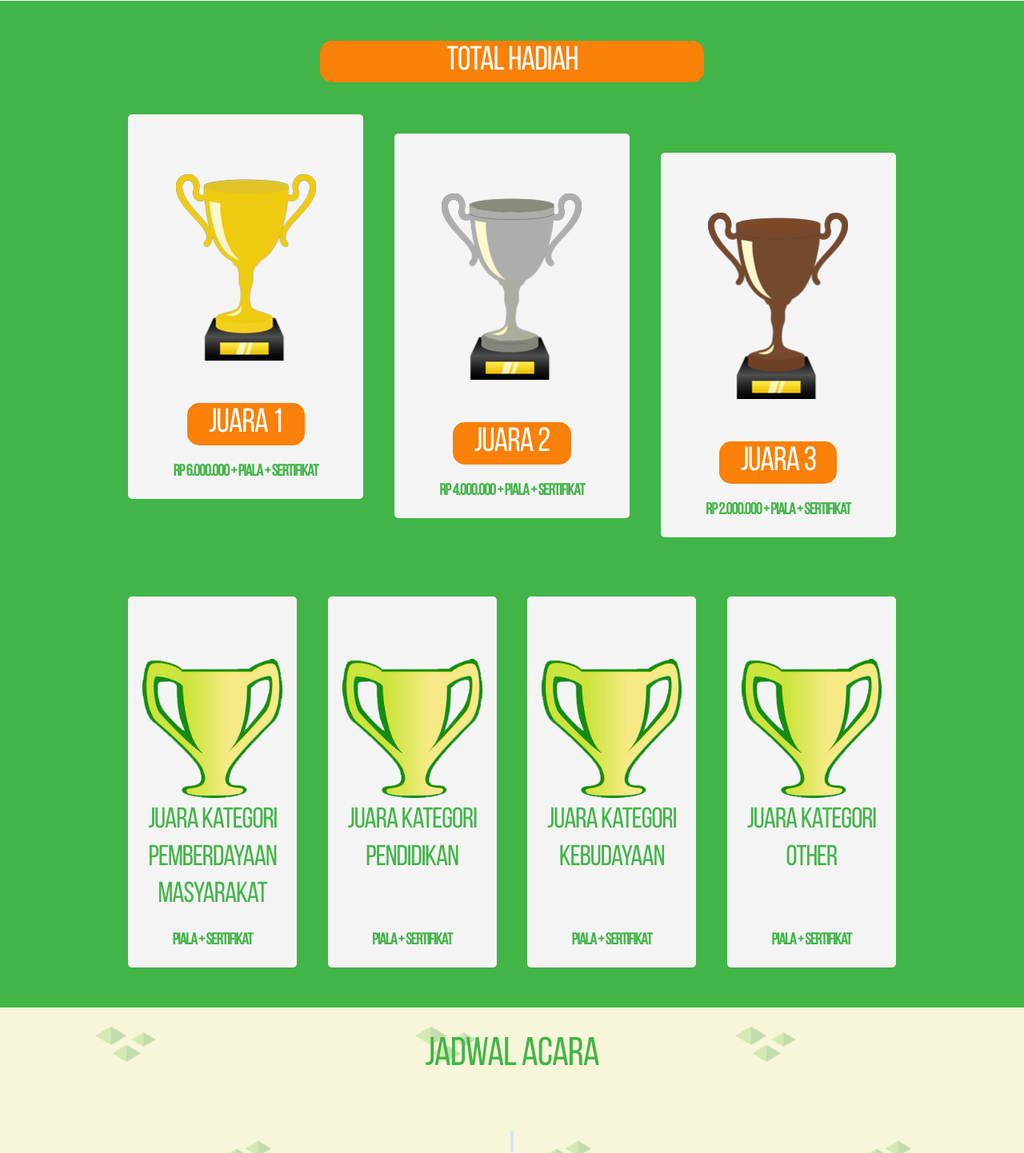
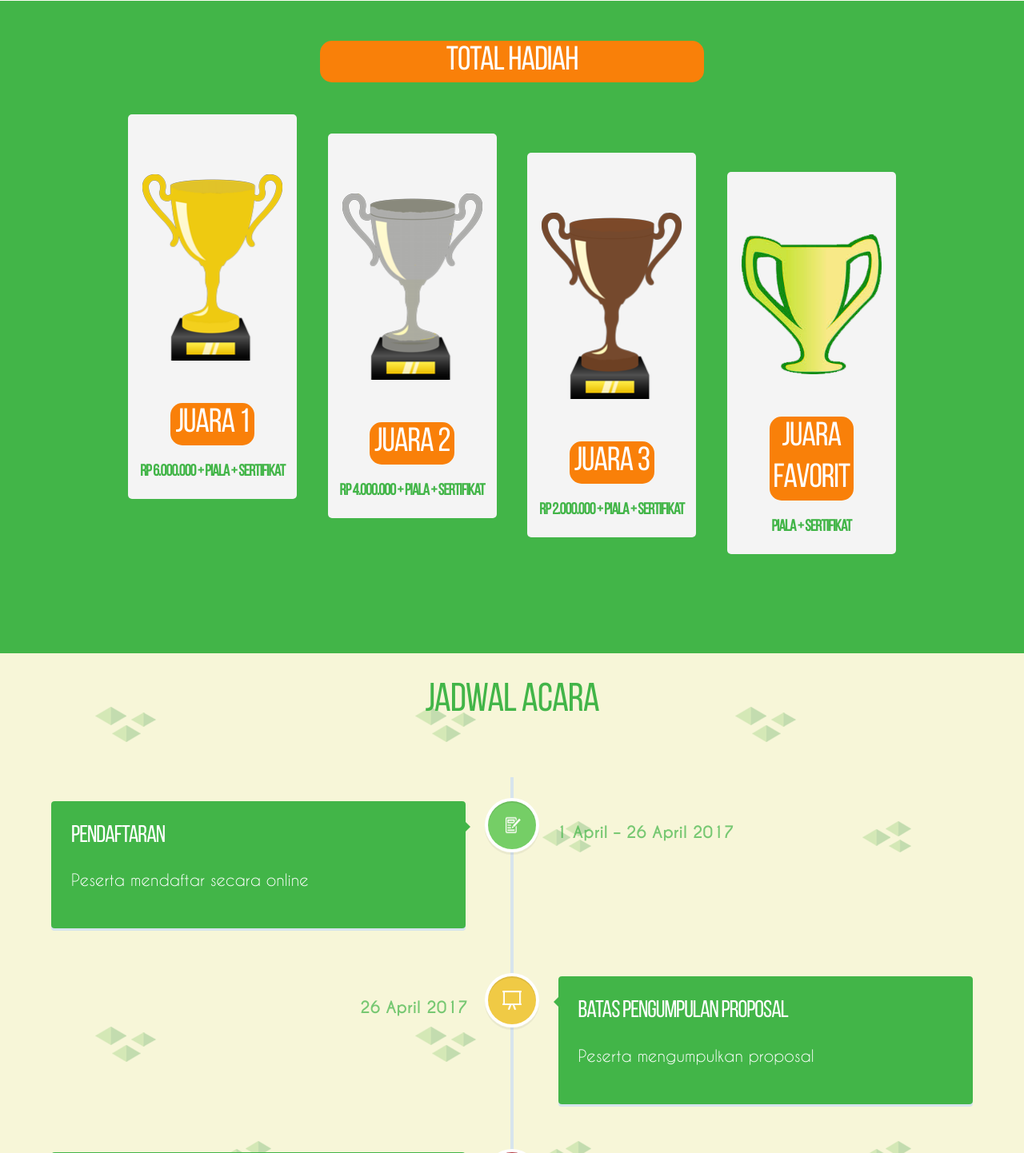
Before and after one commit to EkaJuliantara/upc-frontend, a PHP site: page / in a window 1280 px wide. Shown: the part 1621-3063 px from the top of the page at 80% size. Run offline with PHP 8.4, Linux system fonts and the light colour scheme.

Commit message:
changed juara

```diff
--- a/css/style.css
+++ b/css/style.css
@@ -309,7 +309,7 @@ a.site-title:hover {
     padding-bottom: 20px;
 }
 
-#bab2 .four{
+#bab2 .tropi > div{
     height:auto;
     border-radius: 5px;
     background-color: #F4F4F4;
--- a/index.html
+++ b/index.html
@@ -138,15 +138,13 @@
             </div>
             <center>
             <div class="row tropi">
-                <div class="four columns"><div class="tengah"><img src="trophy-gold.png"><br/><br/><br/><br/> <h2>JUARA 1</h2><h4><strong>Rp 6.000.000 + Piala + Sertifikat</strong></h4></div></div>
-                <br/><div class="four columns"><div class="tengah"><img src="trophy-silver.png"><br/><br/><br/><br/> <h2>JUARA 2</h2><h4><strong>Rp 4.000.000 + Piala + Sertifikat</strong></h4></div></div>
-                <br/><div class="four columns"><div class="tengah"><img src="trophy-broze.png"><br/><br/><br/><br/> <h2>JUARA 3</h2><h4><strong>Rp 2.000.000 + Piala + Sertifikat</strong></h4></div></div>
+                <div class="three columns"><div class="tengah"><img src="trophy-gold.png"><br/><br/><br/><br/> <h2>JUARA 1</h2><h4><strong>Rp 6.000.000 + Piala + Sertifikat</strong></h4></div></div>
+                <br/><div class="three columns"><div class="tengah"><img src="trophy-silver.png"><br/><br/><br/><br/> <h2>JUARA 2</h2><h4><strong>Rp 4.000.000 + Piala + Sertifikat</strong></h4></div></div>
+                <br/><div class="three columns"><div class="tengah"><img src="trophy-broze.png"><br/><br/><br/><br/> <h2>JUARA 3</h2><h4><strong>Rp 2.000.000 + Piala + Sertifikat</strong></h4></div></div>
+                <br/><div class="three columns bgkategori"><div class="tengah"><img src="kategori.png"><br/><br/><br/><br/> <h2>Juara Favorit</h2><h4><strong>Piala + Sertifikat</strong></h4></div></div>
             </div><br/>
             <div class="row tropi jarak">
-                <div class="three columns bgkategori"><div class="tengah"><img src="kategori.png"><br/><br/><h3>Juara Kategori Pemberdayaan Masyarakat</h3><h4><strong>Piala + Sertifikat</strong></h4></div></div>
-                <div class="three columns bgkategori"><div class="tengah"><img src="kategori.png"><br/><br/><h3>Juara Kategori Pendidikan<br/>&nbsp;</h3><h4><strong>Piala + Sertifikat</strong></h4></div></div>
-                <div class="three columns bgkategori"><div class="tengah"><img src="kategori.png"><br/><br/><h3>Juara Kategori Kebudayaan<br/>&nbsp;</h3><h4><strong>Piala + Sertifikat</strong></h4></div></div>
-                <div class="three columns bgkategori"><div class="tengah"><img src="kategori.png"><br/><br/><h3>Juara Kategori Other<br/>&nbsp;</h3><h4><strong>Piala + Sertifikat</strong></h4></div></div>
+
             </div></center>
         </div>
     </section>
```
